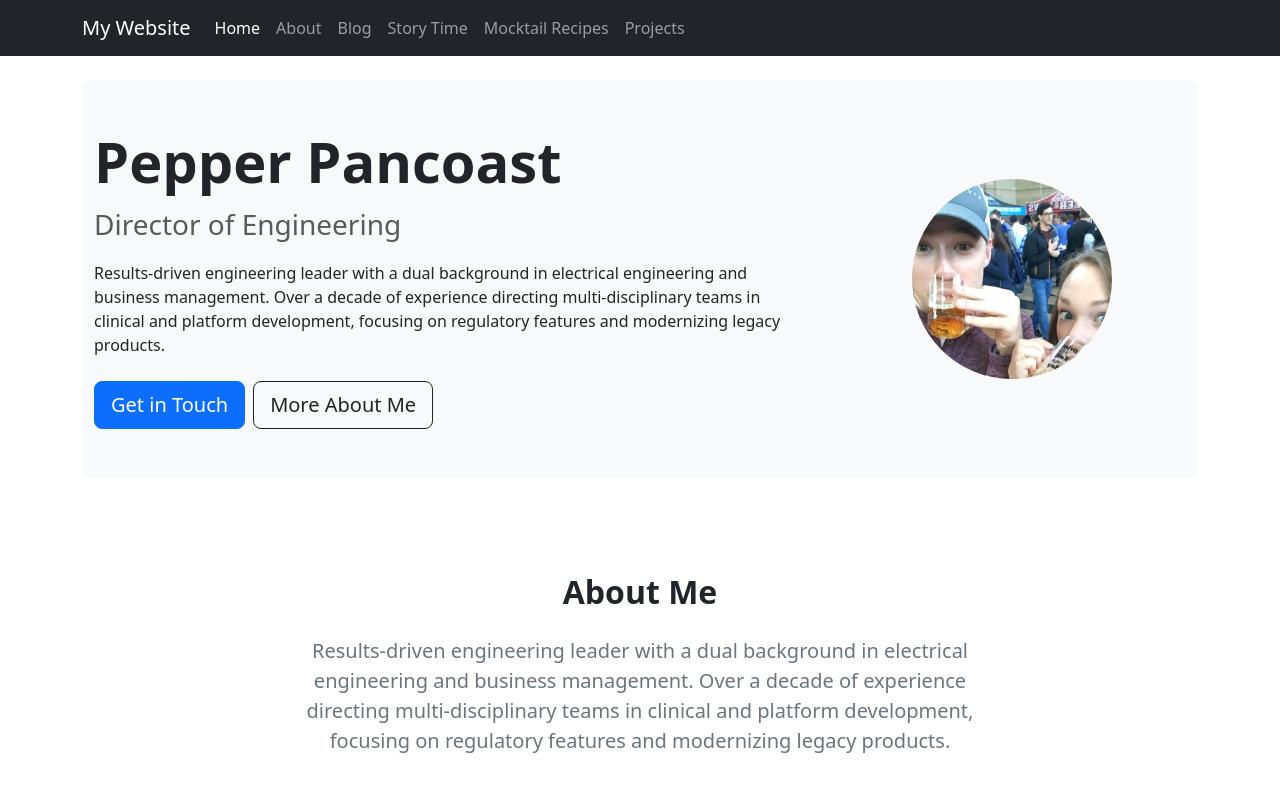
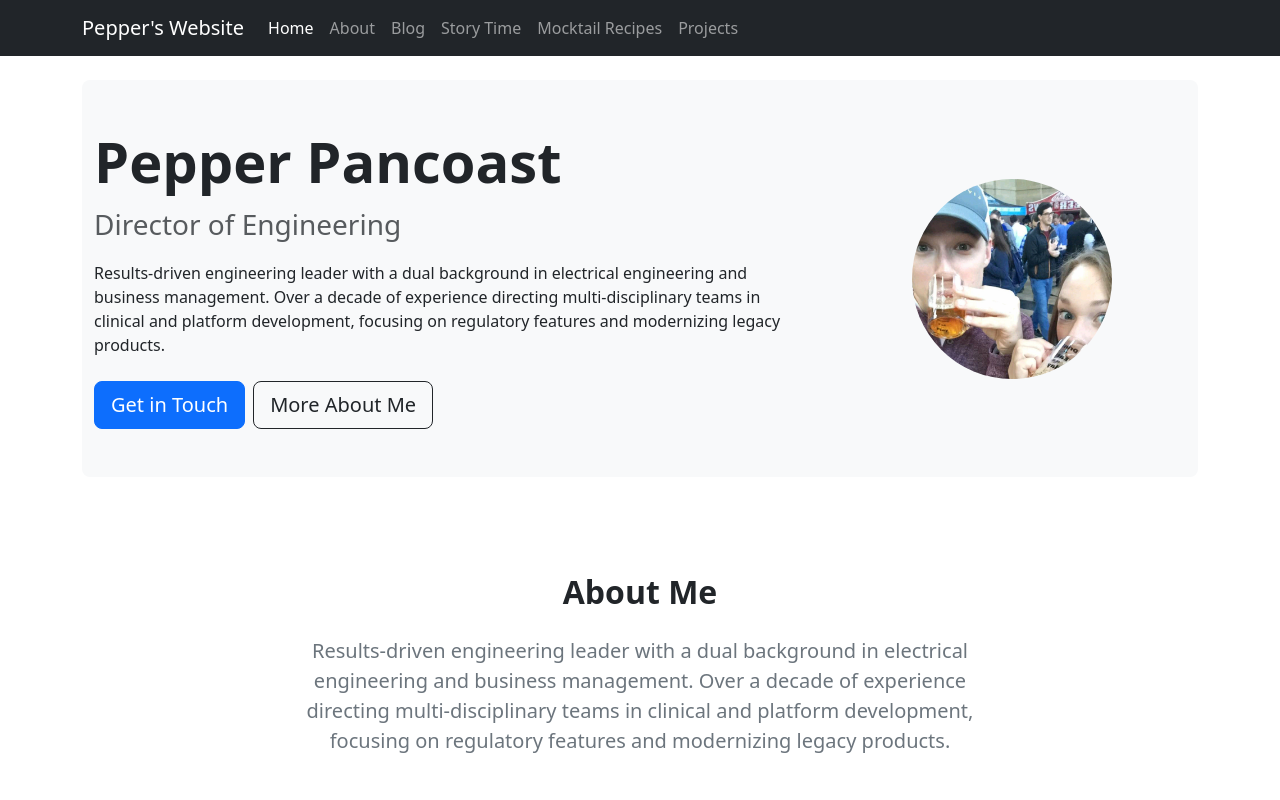
Before and after one commit to drtootsie/drtootsie.github.io, a React (Vite) app: page / in a window 1280 px wide. Shown: the top 800 px of the page. Built offline with nearby package versions, Linux system fonts and the light colour scheme.

Commit message:
style: personalize site title, brand, and add ninja cat favicon

```diff
--- a/index.html
+++ b/index.html
@@ -2,9 +2,9 @@
 <html lang="en">
   <head>
     <meta charset="UTF-8" />
-    <link rel="icon" type="image/svg+xml" href="/vite.svg" />
+    <link rel="icon" type="image/png" href="https://raw.githubusercontent.com/microsoft/Windows-classic-samples/master/Samples/Win7Samples/begin/Native/Layout/Exercise2/solution/Layout/ninja-cat.png" />
     <meta name="viewport" content="width=device-width, initial-scale=1.0" />
-    <title>My Personal Website</title>
+    <title>Pepper's Website</title>
   </head>
   <body>
     <div id="root"></div>
--- a/src/components/Layout.jsx
+++ b/src/components/Layout.jsx
@@ -9,7 +9,7 @@ const Layout = () => {
       <Navbar bg="dark" variant="dark" expand="lg" sticky="top" className="flex-shrink-0">
         <Container>
           <LinkContainer to="/">
-            <Navbar.Brand>My Website</Navbar.Brand>
+            <Navbar.Brand>Pepper's Website</Navbar.Brand>
           </LinkContainer>
           <Navbar.Toggle aria-controls="basic-navbar-nav" />
           <Navbar.Collapse id="basic-navbar-nav">
```
